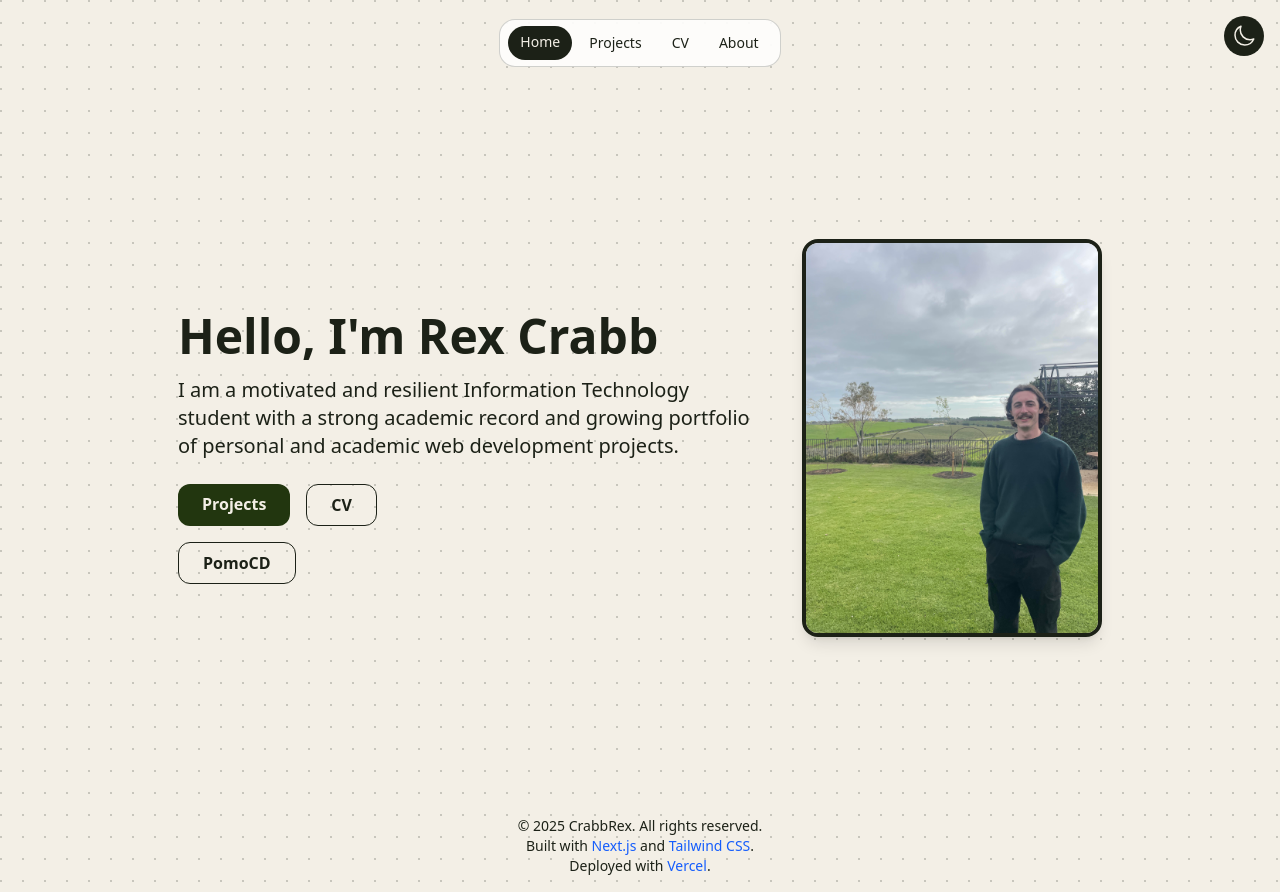
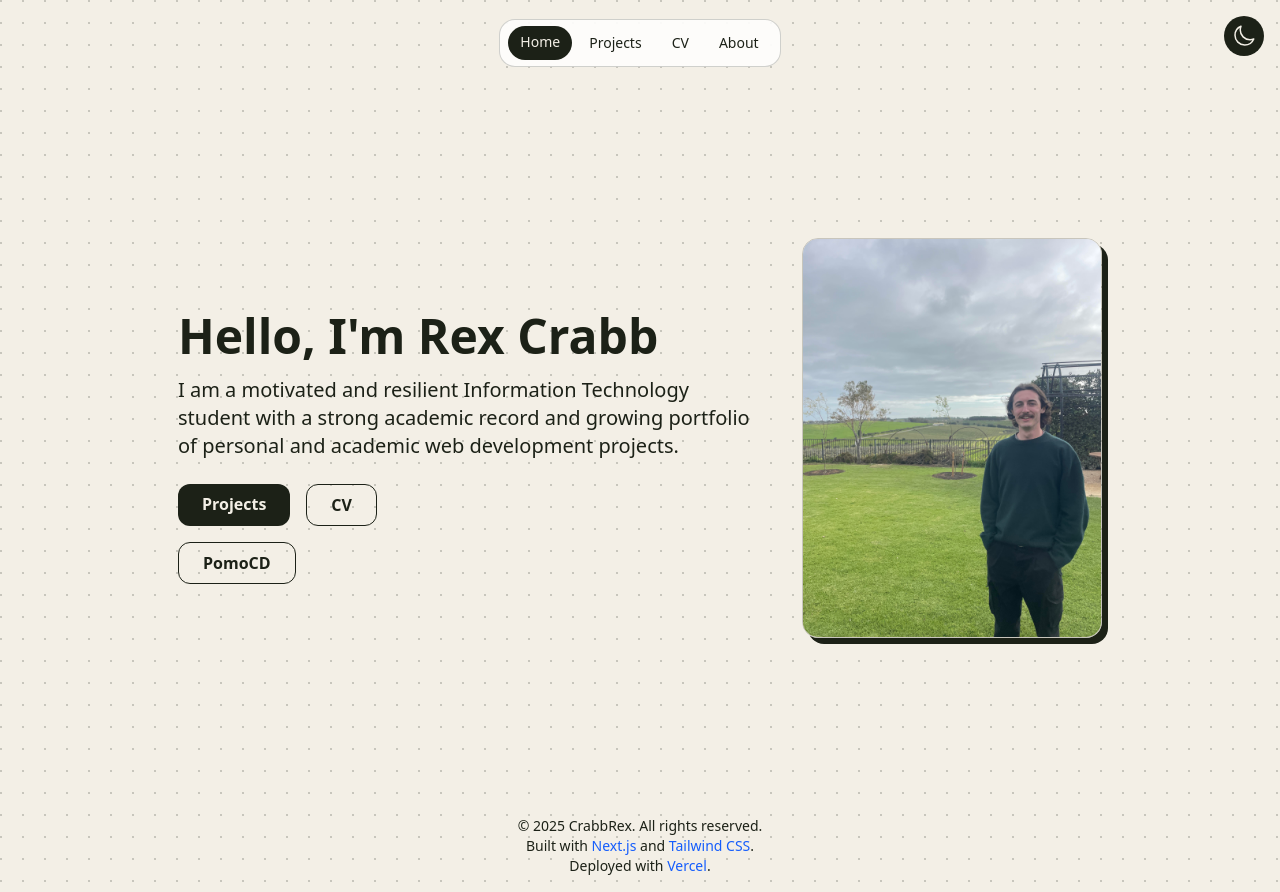
Before and after one commit to CrabbRex/my-cv-site, a Next.js app: page / in a window 1280 px wide. Built offline with nearby package versions, Linux system fonts and the light colour scheme.

Commit message:
Implement change to photo shadows and visual bugs

```diff
--- a/src/app/about/page.tsx
+++ b/src/app/about/page.tsx
@@ -15,7 +15,7 @@ const about = () => {
             alt="Rex Crabb"
             width={300}
             height={450}
-            className="rounded-2xl shadow-lg border-4 border-[var(--color-foreground)] object-cover transform transition-transform duration-300 hover:scale-105"
+            className="rounded-2xl border border-[var(--color-line)] object-cover shadow-[6px_6px_0_var(--color-oppositeBackground)] transform transition-transform duration-300 hover:scale-105"
             priority
           />
         </div>
--- a/src/app/components/ActiveNavButtons.tsx
+++ b/src/app/components/ActiveNavButtons.tsx
@@ -11,7 +11,7 @@ export default function ActiveNavButtons() {
       <div className="flex flex-wrap gap-4">
         <Link
           href="/projects"
-          className="bg-[var(--color-secondary)] text-[var(--color-background)] px-6 py-2 rounded-xl font-semibold hover:opacity-85 transition"
+          className="bg-[var(--color-oppositeBackground)] text-[var(--color-background)] px-6 py-2 rounded-xl font-semibold hover:opacity-85 transition"
           onClick={() => setActiveTab("/projects")}
         >
           Projects
--- a/src/app/page.tsx
+++ b/src/app/page.tsx
@@ -21,7 +21,7 @@ export default function Home() {
         alt="Rex Crabb"
         width={300}
         height={450}
-        className="rounded-2xl shadow-lg border-4 border-[var(--color-foreground)] object-cover mb-5"
+        className="rounded-2xl border border-[var(--color-line)] object-cover shadow-[6px_6px_0_var(--color-oppositeBackground)] mb-5"
         priority
       />
     </main>
```
